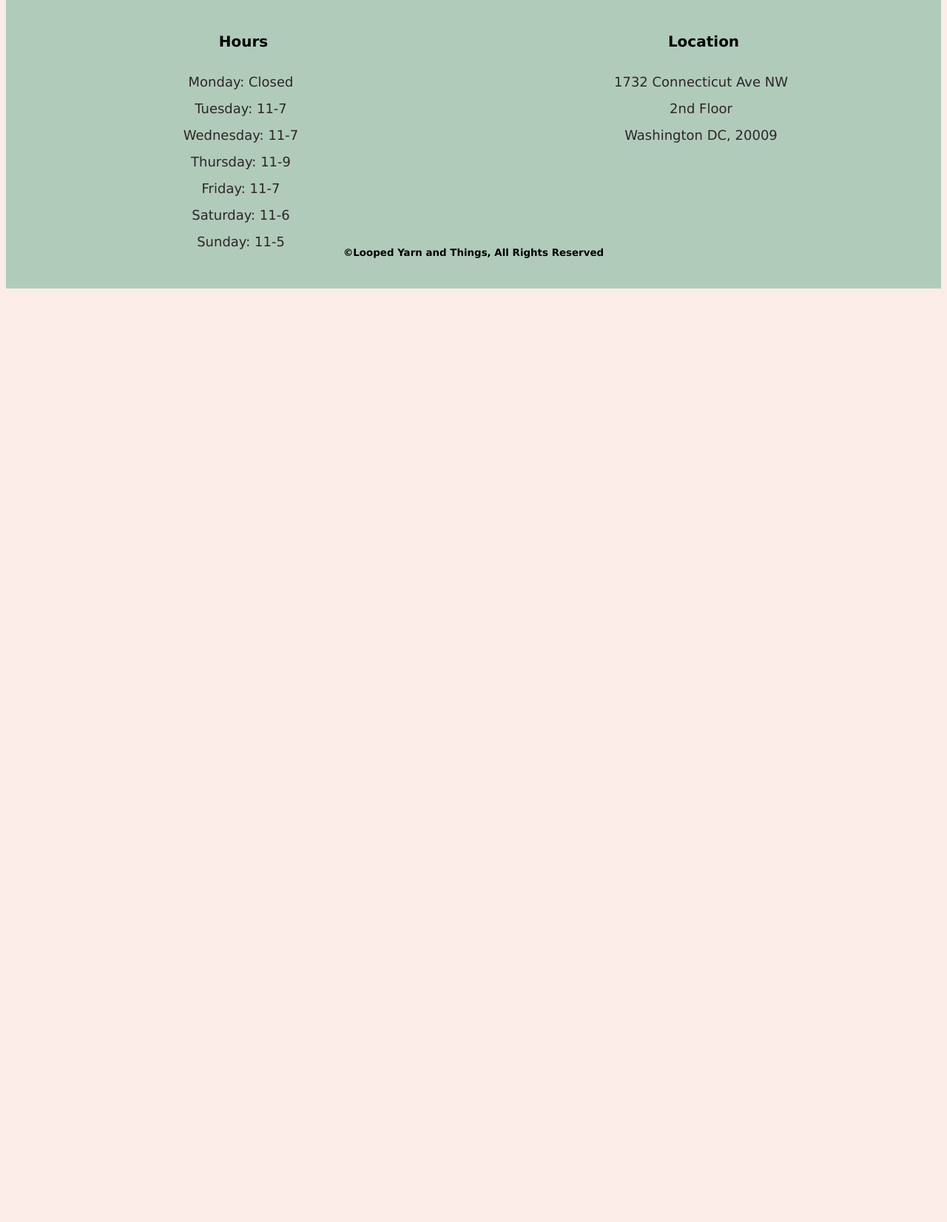
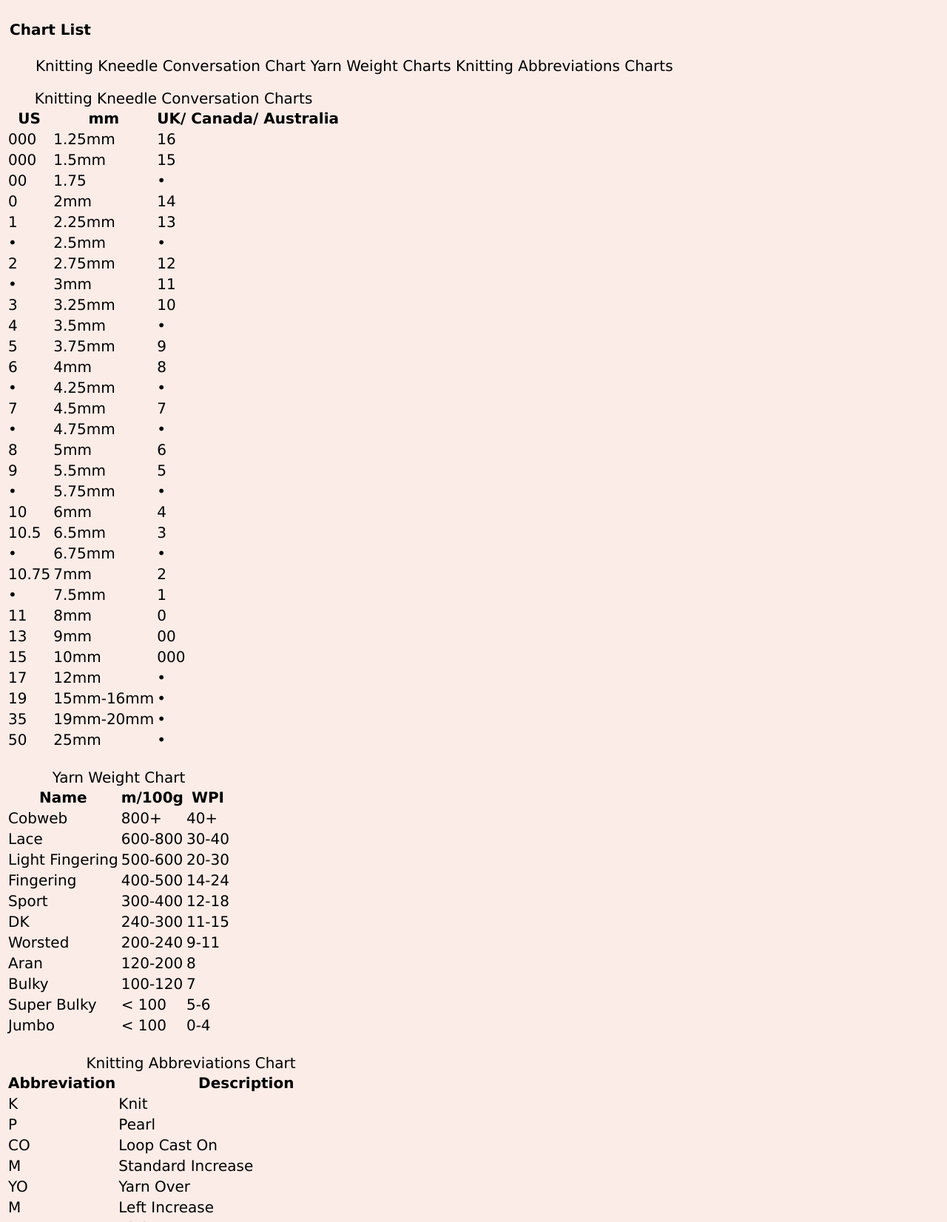
Before and after one commit to nelsentk/effective-waffle, a plain HTML site: page project4/products.html in a window 1280 px wide. Shown: the part 1148-2800 px from the top of the page at 74% size. Before the commit the page ends 1546 px from the top, so only its background shows below. Drawn offline with Linux system fonts and the light colour scheme.

Commit message:
Update products.html

```diff
--- a/project4/products.html
+++ b/project4/products.html
@@ -9,15 +9,16 @@
   <div id="header">
     <h1>Looped</h1>
   </div>
-
+<nav>
   <ul>
     <li><a href="index.html">Home</a></li>
     <li><a href="products.html">Products</a></li>
     <li><a href="socialmedia.html">Social Media</a></li>
     <li><a href="announcements.html">Announcements</a></li>
   </ul>
+</nav>
     <h2>Products</h2>
-    <p>These are the brands for the items that are typically kept in the shop, eventory is continuously being updated. If you have any questions, please do not hesitate to call and ask.</p>
+    <p>These are the brands for the items <i>typically</i> kept in the shop. Inventory is continually being updated. If you have any questions, please do not hesitate to call and ask.</p>
 
     <div class="row">
       <div class="column">
@@ -76,7 +77,6 @@
             <p><a href="https://us.soakwash.com">Soak</a></p>
             <p><a href="https://www.sucresucreminiatures.com">Sucre Sucre Miniatures</a></p>
         </div>
-
         <div class="Products">
           <div class="tools">
           <h3>PUBLICATIONS</h3>
@@ -86,8 +86,294 @@
             <p><a href="https://makingzine.com">Making</a></p>
             <p><a href="https://pompommag.com">Pom Pom</a></p>
         </div>
-
-
+      </div>
+      <h3>Chart List</h3>
+      <ol>
+        <li>Knitting Kneedle Conversation Chart</li>
+        <li>Yarn Weight Charts</li>
+        <li>Knitting Abbreviations Charts</li>
+      </ol>
+      <table>
+        <caption>Knitting Kneedle Conversation Charts</caption>
+          <tr>
+            <th>US</th>
+            <th>mm</th>
+            <th>UK/ Canada/ Australia</th>
+          </tr>
+          <tr>
+            <td>000</td>
+            <td>1.25mm</td>
+            <td>16</td>
+          </tr>
+          <tr>
+            <td>000</td>
+            <td>1.5mm</td>
+            <td>15</td>
+          </tr>
+          <tr>
+            <td>00</td>
+            <td>1.75</td>
+            <td>•</td>
+          </tr>
+          <tr>
+            <td>0</td>
+            <td>2mm</td>
+            <td>14</td>
+          </tr>
+          <tr>
+            <td>1</td>
+            <td>2.25mm</td>
+            <td>13</td>
+          </tr>
+          <tr>
+            <td>•</td>
+            <td>2.5mm</td>
+            <td>•</td>
+          </tr>
+          <tr>
+            <td>2</td>
+            <td>2.75mm</td>
+            <td>12</td>
+          </tr>
+          <tr>
+            <td>•</td>
+            <td>3mm</td>
+            <td>11</td>
+          </tr>
+          <tr>
+            <td>3</td>
+            <td>3.25mm</td>
+            <td>10</td>
+          </tr>
+          <tr>
+            <td>4</td>
+            <td>3.5mm</td>
+            <td>•</td>
+          </tr>
+          <tr>
+            <td>5</td>
+            <td>3.75mm</td>
+            <td>9</td>
+          </tr>
+          <tr>
+            <td>6</td>
+            <td>4mm</td>
+            <td>8</td>
+          </tr>
+          <tr>
+            <td>•</td>
+            <td>4.25mm</td>
+            <td>•</td>
+          </tr>
+          <tr>
+            <td>7</td>
+            <td>4.5mm</td>
+            <td>7</td>
+          </tr>
+          <tr>
+            <td>•</td>
+            <td>4.75mm</td>
+            <td>•</td>
+          <tr>
+            <td>8</td>
+            <td>5mm</td>
+            <td>6</td>
+          </tr>
+          <tr>
+            <td>9</td>
+            <td>5.5mm</td>
+            <td>5</td>
+          </tr>
+          <tr>
+            <td>•</td>
+            <td>5.75mm</td>
+            <td>•</td>
+          </tr>
+          <tr>
+            <td>10</td>
+            <td>6mm</td>
+            <td>4</td>
+          </tr>
+          <tr>
+            <td>10.5</td>
+            <td>6.5mm</td>
+            <td>3</td>
+          </tr>
+          <tr>
+            <td>•</td>
+            <td>6.75mm</td>
+            <td>•</td>
+          </tr>
+          <tr>
+            <td>10.75</td>
+            <td>7mm</td>
+            <td>2</td>
+          </tr>
+          <tr>
+            <td>•</td>
+            <td>7.5mm</td>
+            <td>1</td>
+          </tr>
+          <tr>
+            <td>11</td>
+            <td>8mm</td>
+            <td>0</td>
+          </tr>
+          <tr>
+            <td>13</td>
+            <td>9mm</td>
+            <td>00</td>
+          </tr>
+          <tr>
+            <td>15</td>
+            <td>10mm</td>
+            <td>000</td>
+          </tr>
+          <tr>
+            <td>17</td>
+            <td>12mm</td>
+            <td>•</td>
+          </tr>
+          <tr>
+            <td>19</td>
+            <td>15mm-16mm</td>
+            <td>•</td>
+          </tr>
+          <tr>
+            <td>35</td>
+            <td>19mm-20mm</td>
+            <td>•</td>
+          </tr>
+          <tr>
+            <td>50</td>
+            <td>25mm</td>
+            <td>•</td>
+</table>
+<br>
+<table>
+  <caption>Yarn Weight Chart</content>
+    <tr>
+      <th>Name</th>
+      <th>m/100g</th>
+      <th>WPI</th>
+    </tr>
+    <tr>
+      <td>Cobweb</td>
+      <td>800+</td>
+      <td>40+</td>
+    </tr>
+    <tr>
+      <td>Lace</td>
+      <td>600-800</td>
+      <td>30-40</td>
+    </tr>
+    <tr>
+      <td>Light Fingering</td>
+      <td>500-600</td>
+      <td>20-30</td>
+    </tr>
+    <tr>
+      <td>Fingering</td>
+      <td>400-500</td>
+      <td>14-24</td>
+    </tr>
+    <tr>
+      <td>Sport</td>
+      <td>300-400</td>
+      <td>12-18</td>
+    </tr>
+    <tr>
+      <td>DK</td>
+      <td>240-300</td>
+      <td>11-15</td>
+    </tr>
+    <tr>
+      <td>Worsted</td>
+      <td>200-240</td>
+      <td>9-11</td>
+    </tr>
+    <tr>
+      <td>Aran</td>
+      <td>120-200</td>
+      <td>8</td>
+    </tr>
+    <tr>
+      <td>Bulky</td>
+      <td>100-120</td>
+      <td>7</td>
+    </tr>
+    <tr>
+      <td>Super Bulky</td>
+      <td>< 100</td>
+      <td>5-6</td>
+    </tr>
+    <tr>
+      <td>Jumbo</td>
+      <td>< 100</td>
+      <td>0-4</td>
+    </tr>
+</table>
+<br>
+<table>
+  <caption>Knitting Abbreviations Chart</caption>
+  <tr>
+    <th>Abbreviation</th>
+    <th>Description</th>
+  </tr>
+  <tr>
+    <td>K</td>
+    <td>Knit</td>
+  </tr>
+  <tr>
+    <td>P</td>
+    <td>Pearl</td>
+  </tr>
+  <tr>
+    <td>CO</td>
+    <td>Loop Cast On</td>
+  </tr>
+  <tr>
+    <td>M</td>
+    <td>Standard Increase</td>
+  </tr>
+  <tr>
+    <td>YO</td>
+    <td>Yarn Over</td>
+  </tr>
+  <tr>
+    <td>M</td>
+    <td>Left Increase</td>
+  </tr>
+  <tr>
+    <td>M</td>
+    <td>Right Increase</td>
+  </tr>
+  <tr>
+    <td>-</td>
+    <td>Over Increase</td>
+  </tr>
+  <tr>
+    <td>CO</td>
+    <td>Cast Off</td>
+  </tr>
+  <tr>
+    <td>SO</td>
+    <td>Stich Over</td>
+  </tr>
+  <tr>
+    <td>Tog/K2 tog</td>
+    <td>Together/Knit two stiches together</td>
+  </tr>
+  <tr>
+    <td>SKPO</td>
+    <td>Slip, Knit, Pass over</td>
+  </tr>
+  <tr>
+    <td>-</td>
+    <td>Close SKPO but purling version</td>
+  </tr>
+</table>
+<br>
         <div class="footer">
 
           <div class="foot">
@@ -107,7 +393,6 @@
                 <p>2nd Floor</p>
                 <p>Washington DC, 20009</p>
             </div>
-          </div>
 
             <h6>©Looped Yarn and Things, All Rights Reserved</h6>
         </div>
```
